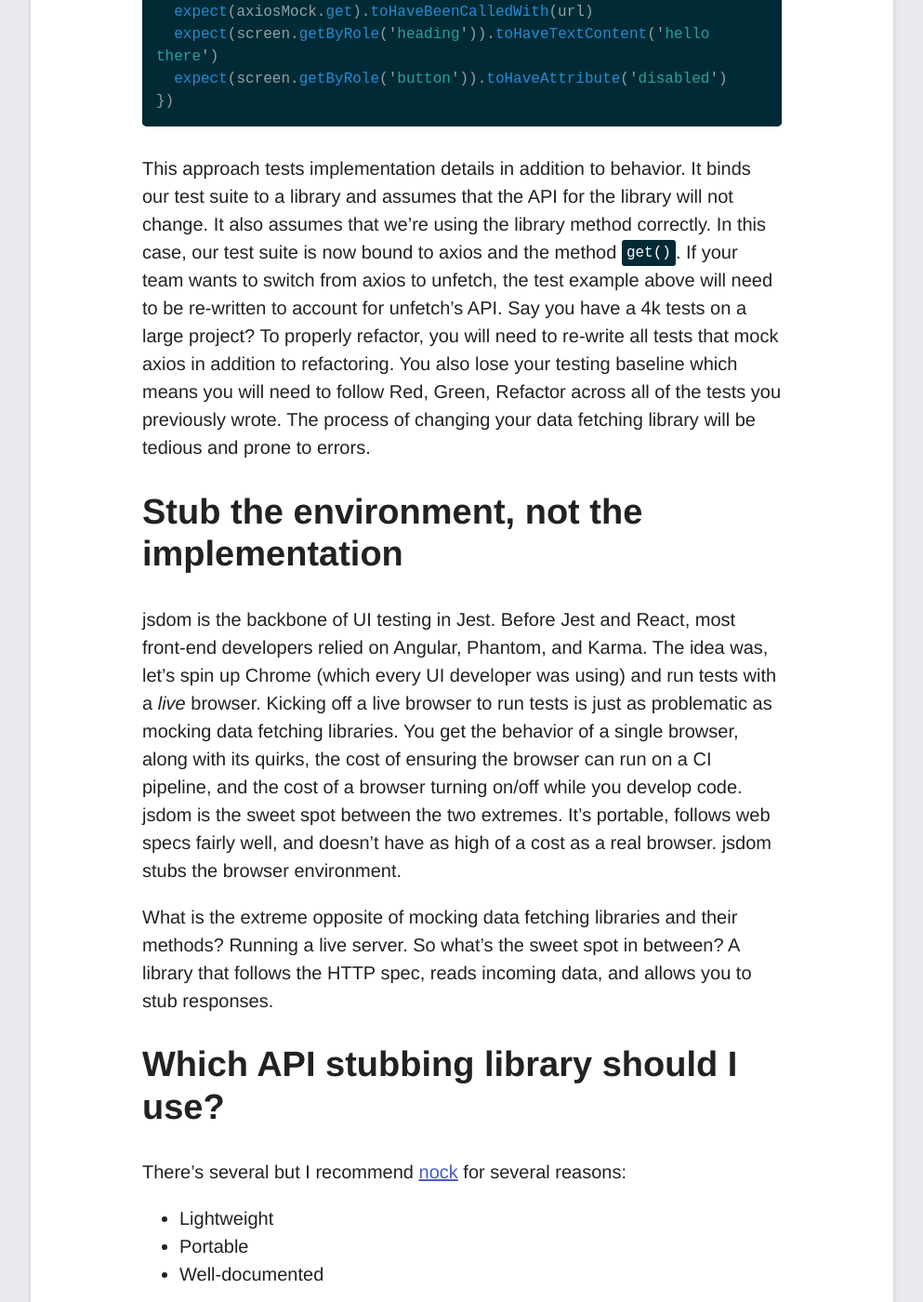
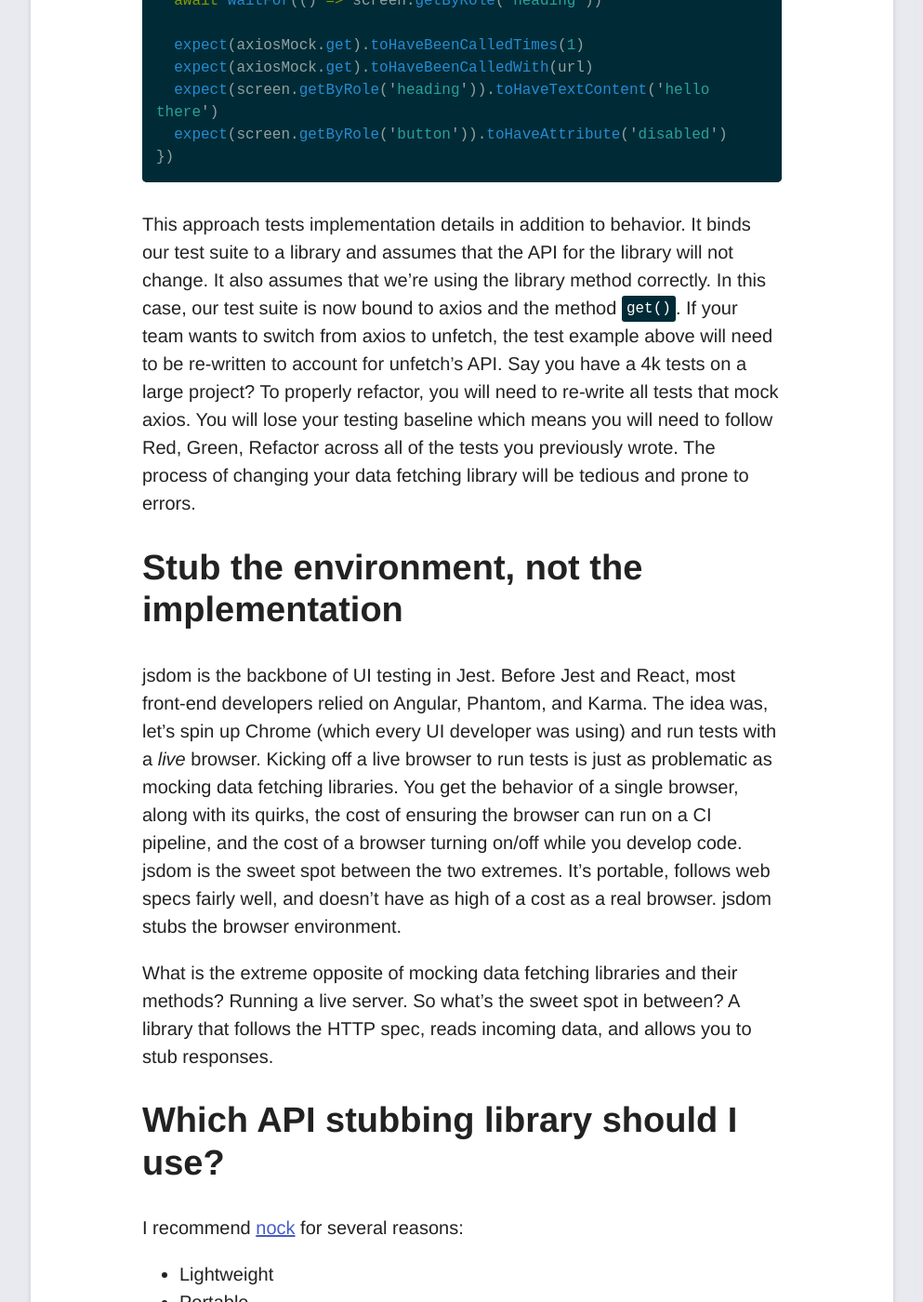
Before and after one commit to antgonzales/antgonzales.github.io, a Jekyll site: the page built from _posts/2020-05-26-how-to-test-data-fetching-components.md, in a window 1280 px wide and 1400 px high, scrolled down 1609 px. Shown: the whole window at 93% size, without its empty margins (143-1136 px from the left). Built offline with Jekyll 4.4.1, drawn with Linux system fonts in a browser that asks for light colours; some of the changed text lies outside the part shown.

````diff
--- a/_posts/2020-05-26-how-to-test-data-fetching-components.md
+++ b/_posts/2020-05-26-how-to-test-data-fetching-components.md
@@ -26,7 +26,7 @@ I often see examples advising that you mock an entire library. The examples mock
 axios, request, or fetch to test that a specific function is called. Here's an
 example provided by [Jest](https://jestjs.io/docs/en/tutorial-async) using React:
 
-```javascript
+```jsx
 // fetch/fetch.test.js
 import React from 'react'
 import { render, fireEvent, waitFor, screen } from '@testing-library/react'
@@ -62,10 +62,9 @@ case, our test suite is now bound to axios and the method `get()`. If your team
 wants to switch from axios to unfetch, the test example above will need to be
 re-written to account for unfetch's API.  Say you have a 4k tests on a large
 project? To properly refactor, you will need to re-write all tests that mock
-axios in addition to refactoring. You also lose your testing baseline which
-means you will need to follow Red, Green, Refactor across all of the tests you
-previously wrote. The process of changing your data fetching library will be
-tedious and prone to errors.
+axios. You will lose your testing baseline which means you will need to follow
+Red, Green, Refactor across all of the tests you previously wrote. The process
+of changing your data fetching library will be tedious and prone to errors.
 
 ## Stub the environment, not the implementation
 
@@ -86,7 +85,7 @@ responses.
 
 ## Which API stubbing library should I use?
 
-There's several but I recommend [nock](https://github.com/nock/nock) for several reasons:
+I recommend [nock](https://github.com/nock/nock) for several reasons:
 
 * Lightweight
 * Portable
@@ -100,14 +99,13 @@ project grows and ages.
 
 Let's look at nock using the previous example:
 
-```javascript
+```jsx
 // fetch/fetch.test.js
 import React from 'react'
 import nock from 'nock'
 import { render, fireEvent, waitFor, screen } from '@testing-library/react'
 import '@testing-library/jest-dom/extend-expect'
 import Fetch from '.'
-
 
 test('loads and displays greeting', async () => {
   const url = '/greeting'
@@ -404,3 +404,17 @@ spec](https://graphql.org/learn/serving-over-http/#post-request) advises that
 you pass an object with two specific parameters; `query` and `variables`. In
 this particular case, we're sending just the query. With our request constraint
 added, we're now free to add additional responses.
+
+## Making a decision about tradeoffs
+
+The solutions I've proposed are ultimately about tradeoffs. As your software
+changes, no matter the scale, you have to make decisions about which parts you
+are comfortable living with. For some people, the notion of managing a server
+response library is more painful and tedious than just mocking libraries and
+responses. For me, the pain of not having confidence in my test suite far
+outweighs the trivial tedium of using nock.
+
+I've felt the pain of migrating a code base from one library to another,
+including libraries that fetch data. I hope this guide helps you make a decision
+about the tradeoffs in mocking dependencies versus stubbing environment
+responses.
````
Also changed, not shown: other parts of _posts/2020-05-26-how-to-test-data-fetching-components.md (+4 -2 lines).
